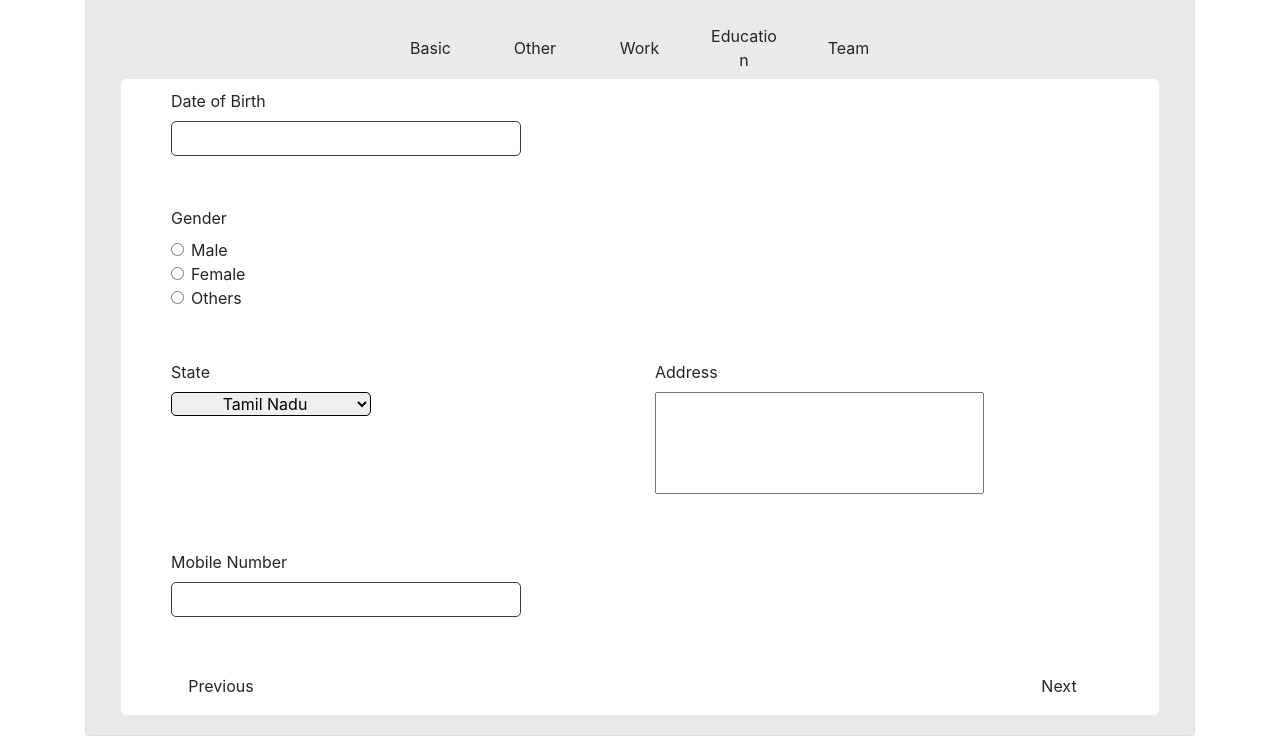
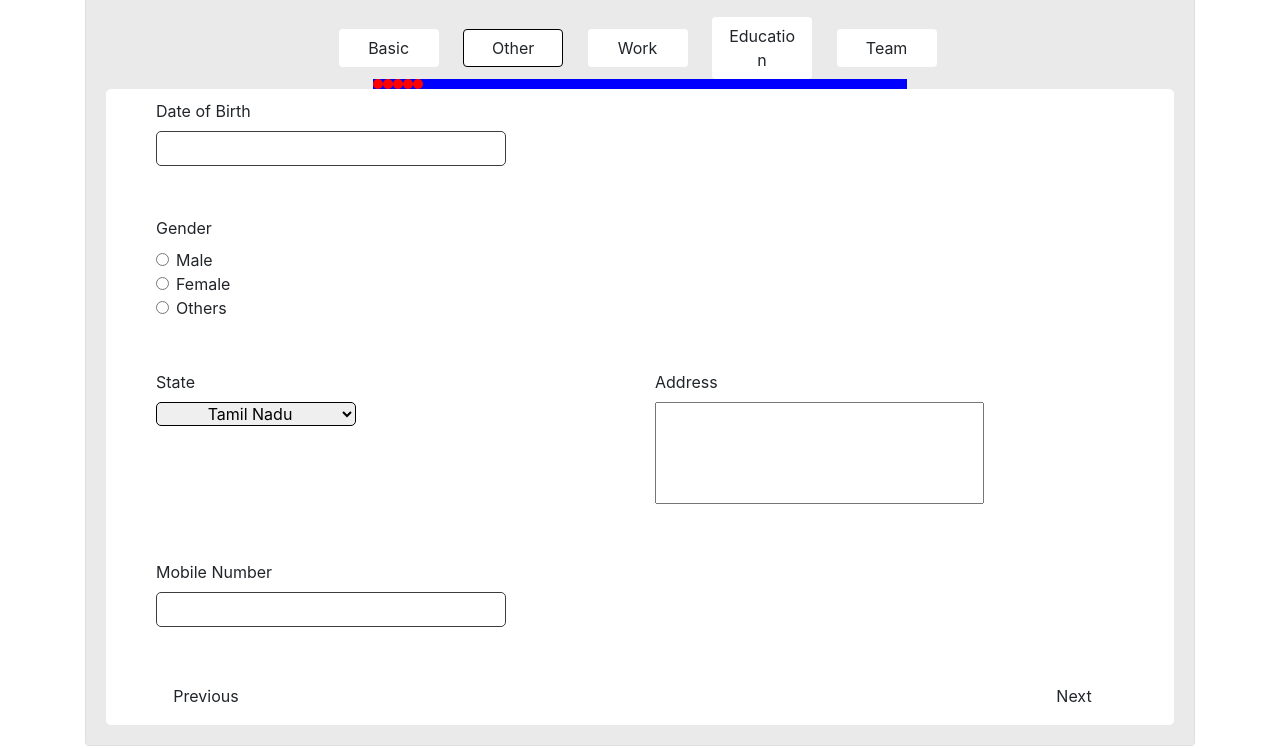
Before and after one commit to mekarthikr/Assignment, a plain HTML site: page index.html in a window 1280 px wide. Both pictures are taken after a click on the link "Next". Shown: the part 177-923 px from the top of the page. Drawn offline with nearby package versions, Linux system fonts and the light colour scheme.

Commit message:
Modification in Form

```diff
--- a/index.html
+++ b/index.html
@@ -16,12 +16,32 @@
       </h1>
       <div class="card-body main-body">
         <div class="container">
-          <div style="margin: auto;width: 50%;">
-            <a class="btn nav-btn " onclick="jumpForm(1)">Basic</a>
+          <div style="margin: auto;width: 60%;">
+            <a class="btn nav-btn btn-active"onclick="jumpForm(1)">Basic</a>
             <a class="btn nav-btn disable-ancor" onclick="jumpForm(2)">Other</a>
             <a class="btn nav-btn disable-ancor" onclick="jumpForm(3)">Work</a>
             <a class="btn nav-btn disable-ancor" onclick="jumpForm(4)">Education</a>
             <a class="btn nav-btn disable-ancor" onclick="jumpForm(5)">Team</a>
+          </div>
+            <div class="row">
+              <!-- <p style="display: inline;margin:5px auto 5px;width: 80%;height: 5px;border-radius: 10px;background-color: rgb(104, 104, 104);">
+                <li style="position: fixed;" >
+                  <ul><span class="circle"></span></ul>
+                </li>
+
+                <span class="circle"></span>
+                <span class="circle"></span>
+                <span class="circle"></span>
+                <span class="circle"></span>
+              </p> -->
+              <div class="bar">
+                <div class="bar-step"></div>
+                <div class="bar-step"></div>
+                <div class="bar-step"></div>
+                <div class="bar-step"></div>
+                <div class="bar-step"></div>
+              </div>
+            </div>
           </div>
         <form action="#" class="form">
           <!-- BASIC -->
--- a/script.js
+++ b/script.js
@@ -5,7 +5,7 @@ const mainContainer = document.querySelectorAll(".container")
 const mainancor=mainContainer[0].querySelectorAll('a');
 let formStepsNum = 0;
 console.log(formStepsNum)
-
+console.log(mainancor)
 nextBtns.forEach((btn) => {
   console.log(formStepsNum)
   btn.addEventListener("click", () => {
@@ -34,11 +34,16 @@ function updateFormSteps() {
     formStep.classList.contains("form-step-active") &&
       formStep.classList.remove("form-step-active");
   });
+  mainancor.forEach((anc)=>{
+    anc.classList.contains("btn-active") &&
+      anc.classList.remove("btn-active");
+  })
   // console.log(formStepsNum)
   formSteps[formStepsNum].classList.add("form-step-active");
   let inancor=formSteps[formStepsNum].querySelectorAll('a');
   console.log(mainancor[formStepsNum].classList)
   mainancor[formStepsNum].classList.remove("disable-ancor")
+  mainancor[formStepsNum].classList.add("btn-active")
   inancor.forEach((a)=>{
     a.classList.contains("disable-ancor")&&a.classList.remove("disable-ancor")
   })
@@ -47,12 +52,13 @@ function jumpForm(stepNumber)
 {
   console.log(stepNumber)
   formStepsNum=stepNumber-1
-  formSteps.forEach((formStep) => {
-    formStep.classList.contains("form-step-active") &&
-      formStep.classList.remove("form-step-active");
-  });
+  // formSteps.forEach((formStep) => {
+  //   formStep.classList.contains("form-step-active") &&
+  //     formStep.classList.remove("form-step-active");
+  // });
 
-  formSteps[formStepsNum].classList.add("form-step-active");
+  // formSteps[formStepsNum].classList.add("form-step-active");
+  updateFormSteps()
 
 }
 function validateEmail(){
--- a/style.css
+++ b/style.css
@@ -43,8 +43,11 @@ body{
   .width-50{
     width:100px;
   }
+  .btn-active{
+    border: 1px black solid;
+  }
   .btn{
-    /* border: 1px black solid; */
+    background-color: white;
   }
   .error-message{
     color: red;
@@ -68,6 +71,25 @@ body{
   .nav-btn{
     /* margin:10px; */
     width: 100px;
+    margin:0 10px 0;
+  }
+  .circle{
+    height: 5px;
+    width: 5px;
+    background-color: red;
+  }
+  .bar{
+    display: flex;
+    background-color: blue;
+    margin: 0 auto 0;
+    width: 50%;
+  }
+  .bar-step{
+    width: 10px;
+    height: 10px;
+    background-color: red;
+    border-radius: 50%;
+
   }
   /* .btn-group{
     position: relative;
```
